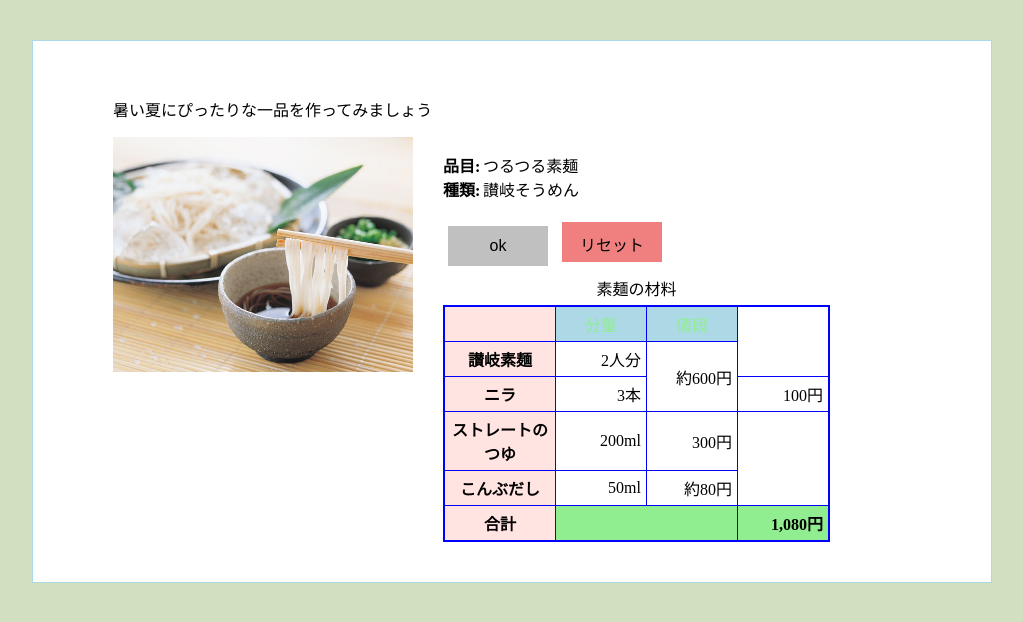
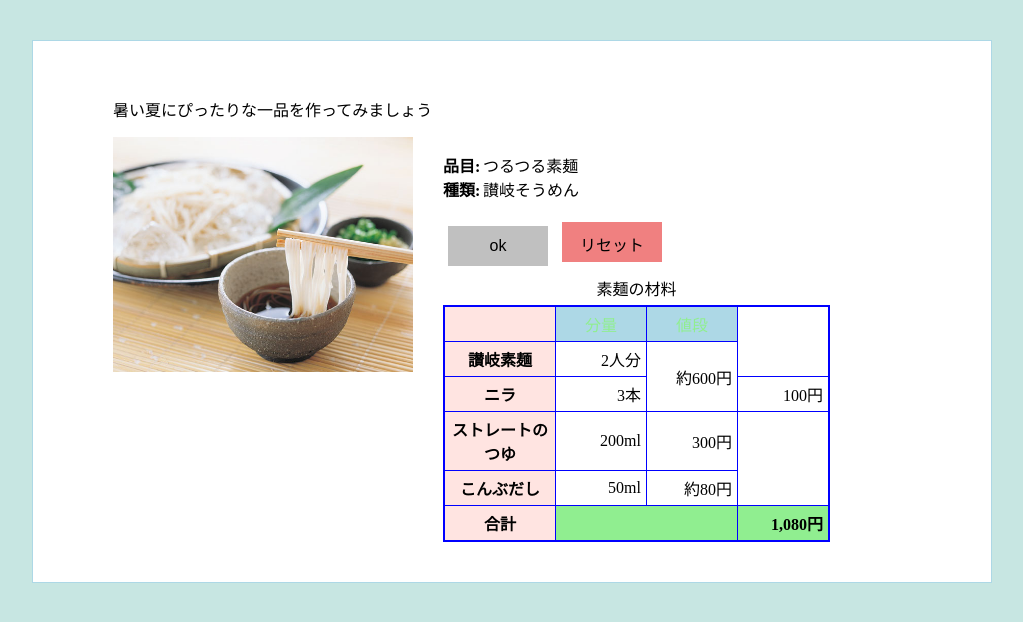
Before and after one commit to AirpChinpam/Web-1, a plain HTML site: page index.html in a window 1280 px wide. Shown: the whole page, without its empty margins (128-1151 px from the left). Drawn offline with Linux system fonts and the light colour scheme.

Commit message:
Update default.css

```diff
--- a/css/default.css
+++ b/css/default.css
@@ -1,5 +1,5 @@
 body{
-  background-color: #D0E0C0;
+  background-color: #C7E6E2;
 }
 
 #main{
```
